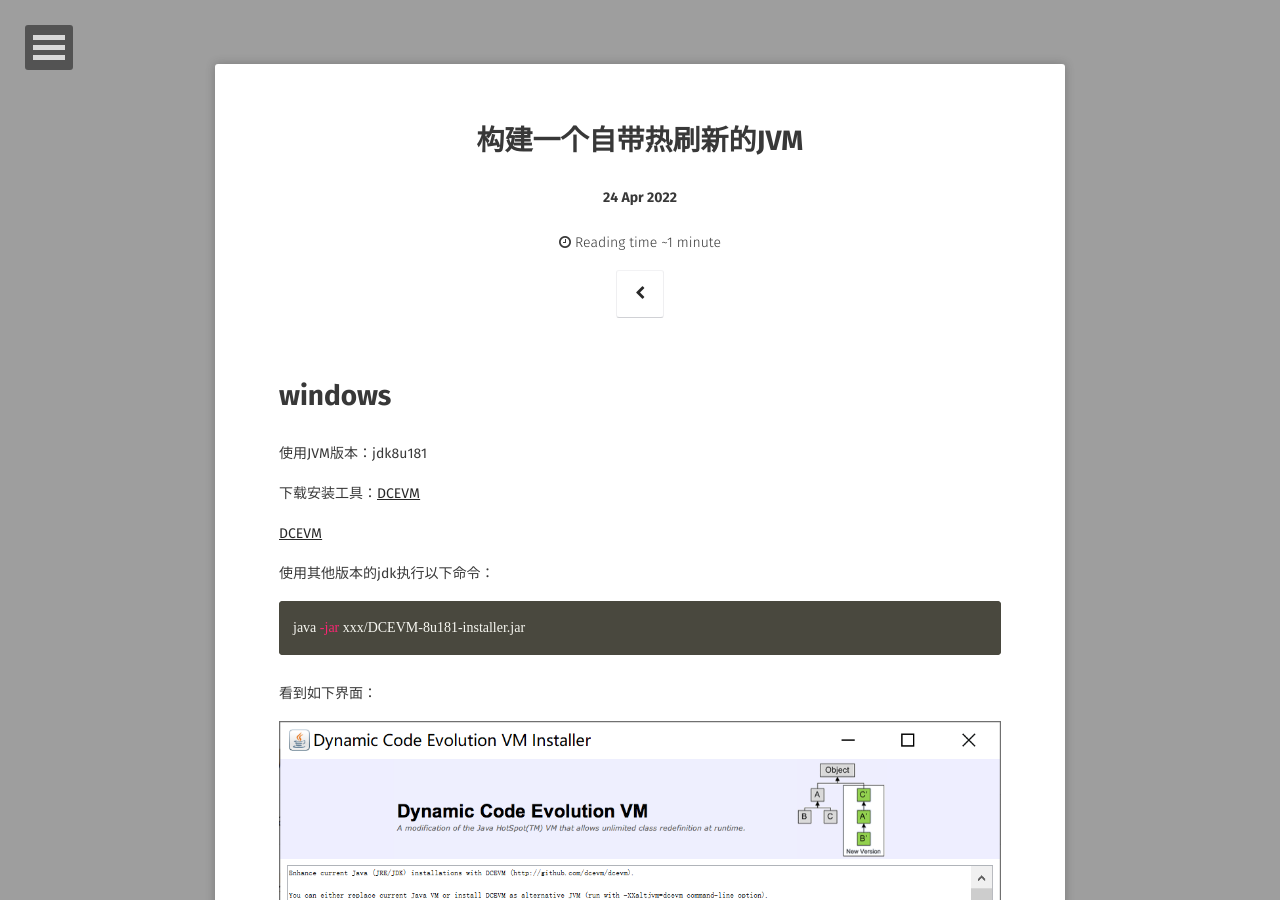
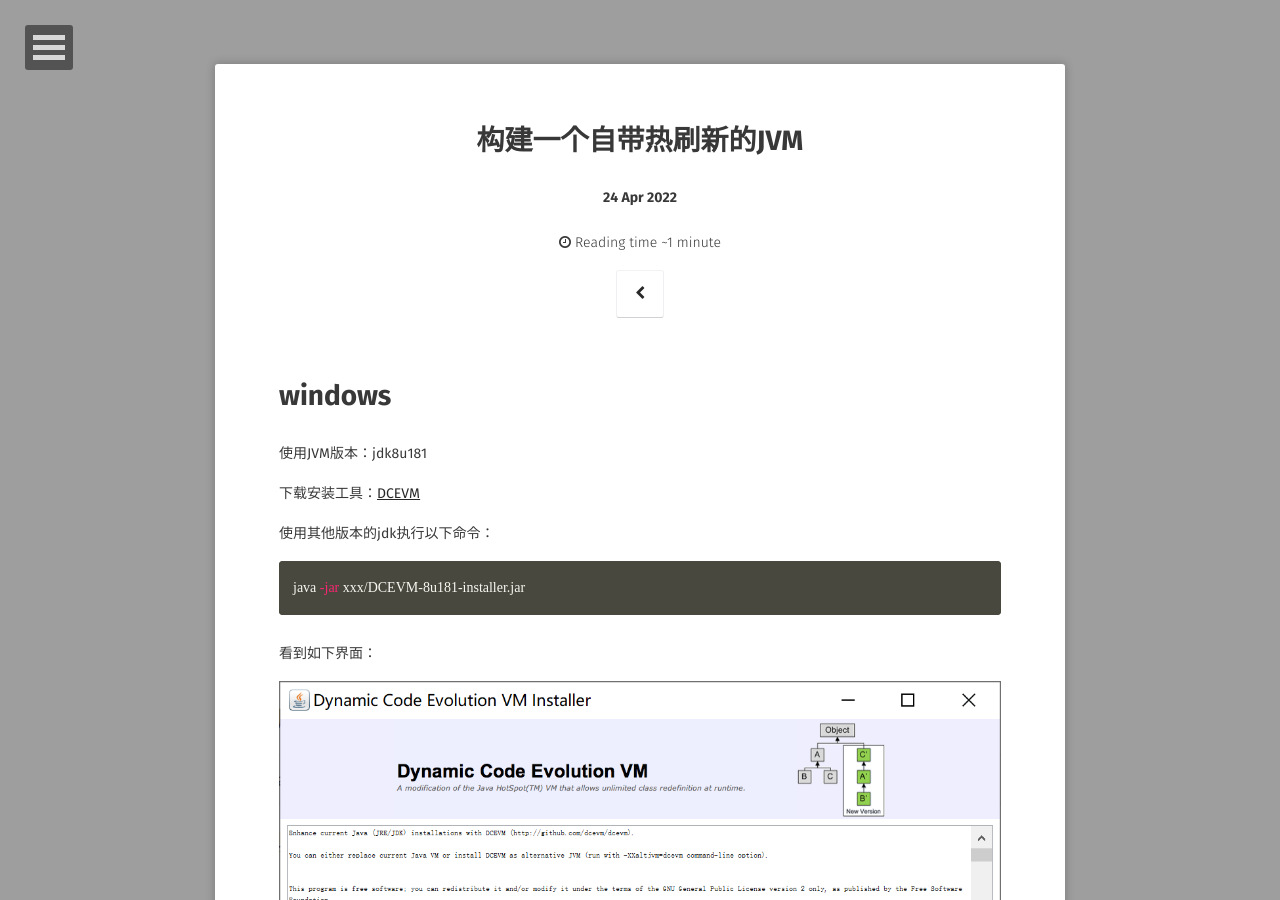
Before and after one commit to hyfsy/hyfsy.github.io, a Jekyll site: the page built from _posts/2022-04-24-dcevm-build.md, in a window 1280 px wide and 900 px high. Built offline with Jekyll 4.4.1, drawn with Linux system fonts in a browser that asks for light colours; some web fonts are replaced.

Commit message:
modify the download link

```diff
--- a/_posts/2022-04-24-dcevm-build.md
+++ b/_posts/2022-04-24-dcevm-build.md
@@ -13,9 +13,7 @@
 
 使用JVM版本：jdk8u181
 
-下载安装工具：<a href = "../images/2022/04/24/attach/DCEVM-8u181-installer.jar" download = "DCEVM-8u181-installer.jar">DCEVM</a>
-
-[DCEVM](../images/2022/04/24/attach/DCEVM-8u181-installer.jar)
+下载安装工具：[DCEVM](../images/2022/04/24/attach/DCEVM-8u181-installer.jar)
 
 使用其他版本的jdk执行以下命令：
 
```
